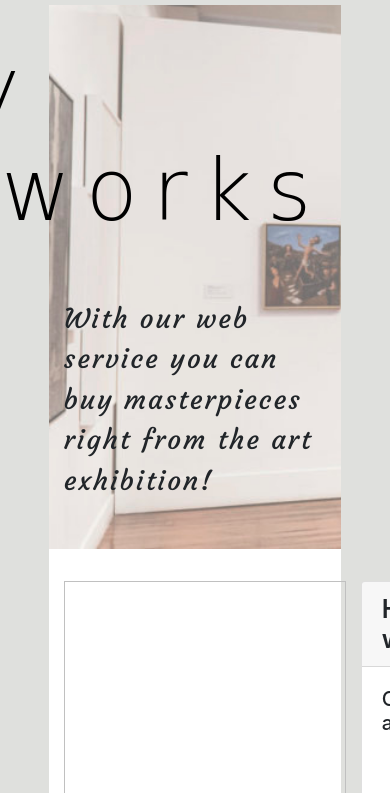
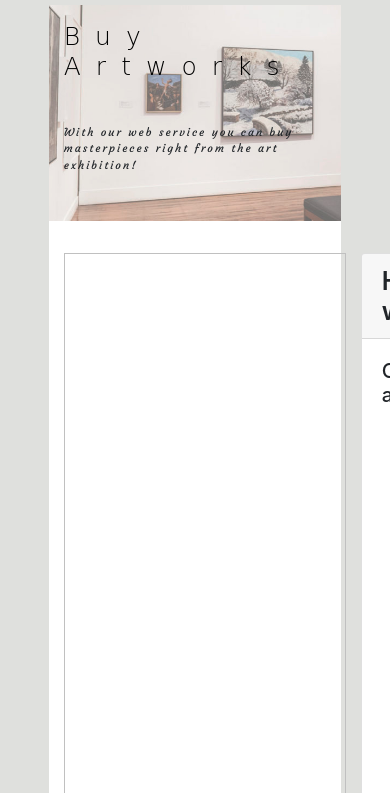
Before and after one commit to SerhiyPyatak/buy-artworks, a website: page index.html in a window 390 px wide. Shown: the part 51-844 px from the top of the page. Drawn offline with nearby package versions, Linux system fonts and the light colour scheme; a web font is replaced by a local one.

Commit message:
This commit adds responsibility to the jumbotron section

```diff
--- a/scss/style.scss
+++ b/scss/style.scss
@@ -151,3 +151,44 @@ main {
     min-height:             230px;
     border:                 none !important;
 }
+
+@media (max-width:1200px) {
+    .jumbotron {
+        &__title {
+            font-size: 60px;
+        }
+
+        &__lead {
+            font-size: 14px;
+        }
+    }
+}
+
+@media (max-width: 890px) {
+    .jumbotron {
+        &__lead {
+            font-size: 11px;
+        }
+
+        &__title {
+            font-size: 44px;
+        }
+    }
+}
+
+@media (max-width: 720px) {
+    .jumbotron {
+        &__title {
+            font-size: 30px;
+        }
+    }
+}
+
+@media (max-width: 560px) {
+    .jumbotron {
+        &__title {
+            font-size: 25px;
+            margin: 1.65em 0;
+        }
+    }
+}
```
Also changed, not shown: css/style.css, 1 other file.
